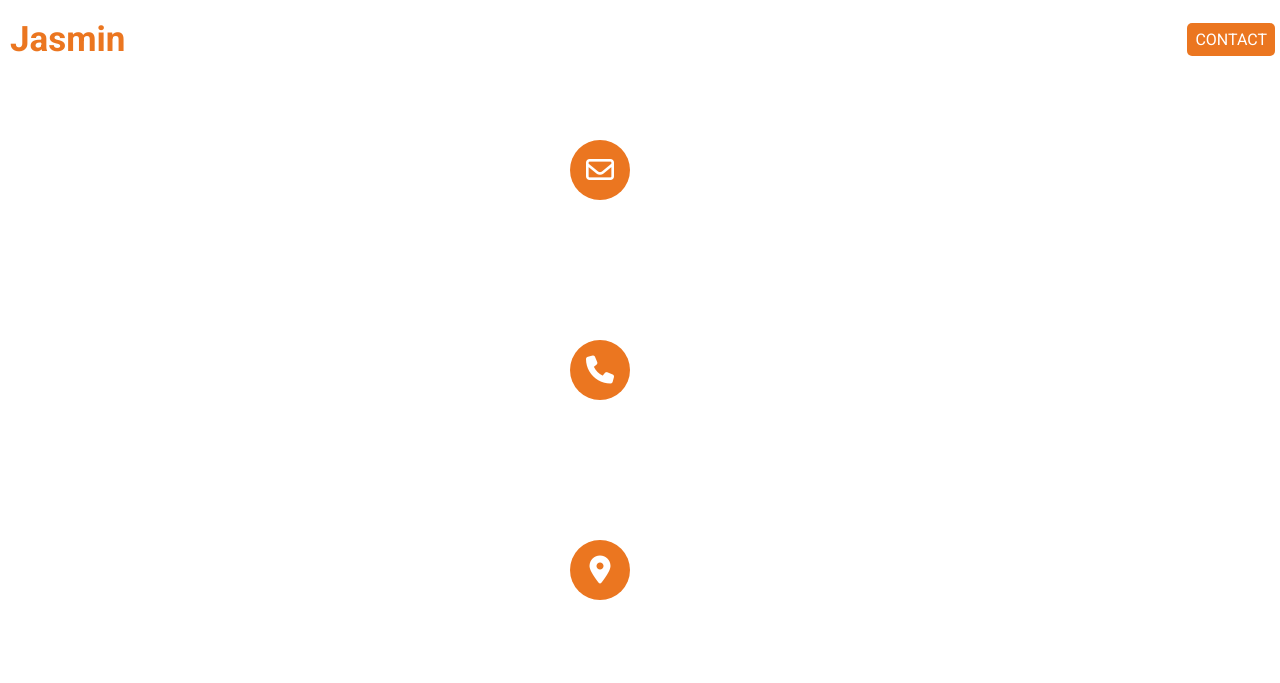
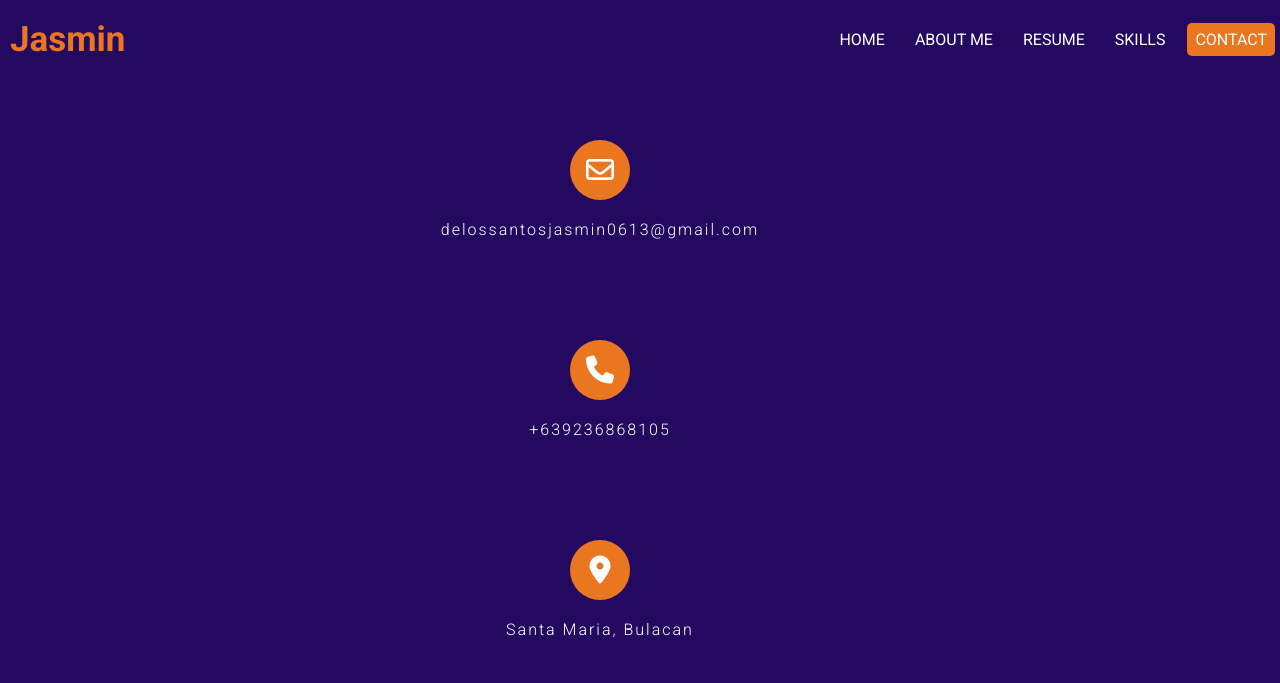
Before and after one commit to JasminDelosSantos/Final_Requirement_Porfolio, a plain HTML site: page contactMe.html in a window 1280 px wide. Drawn offline with Linux system fonts and the light colour scheme; the site is published under a folder, as on GitHub Pages, so addresses that start at the root find nothing.

Commit message:
first commit

```diff
--- a/contactMe.html
+++ b/contactMe.html
@@ -9,7 +9,7 @@
     <link rel="icon" href="img/logo.png" type="image/png">
     <style>
         body {
-            background-image: url("/img/bg2.png");
+            background-image: url("img/bg2.png");
 
         }
     </style>
```
Also changed, not shown: resume.html (+1 -1 lines), skills.html (+1 -1 lines).
